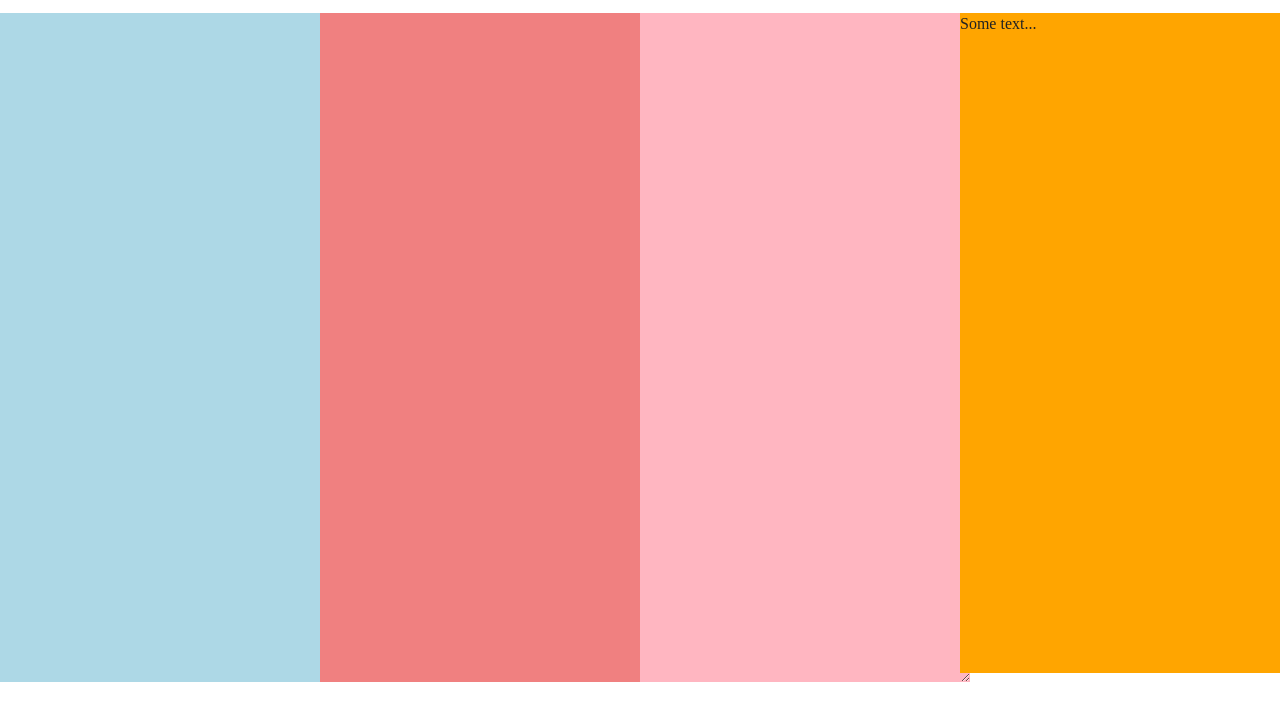
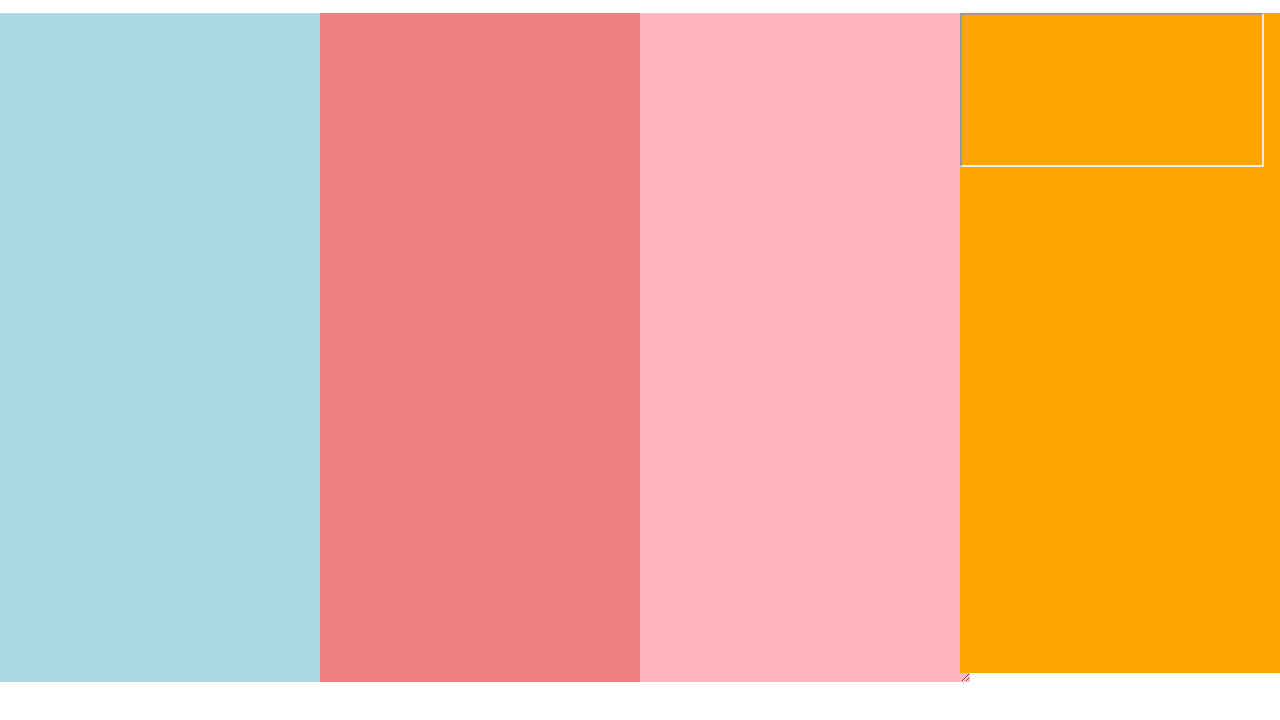
Before and after one commit to darco2018/code-editor, a website: page src/index.html in a window 1280 px wide. Shown: the part 48-768 px from the top of the page. Drawn offline with nearby package versions, Linux system fonts and the light colour scheme.

Commit message:
Remove source from iframe

```diff
--- a/src/index.html
+++ b/src/index.html
@@ -43,7 +43,7 @@
         <textarea id="js-input"></textarea>
       </div>
       <div class="container" id="container-result">
-        <iframe src="result.html" id="frame-result"></iframe>
+        <iframe id="iframe-result"></iframe>
       </div>
     </main>
 
```
